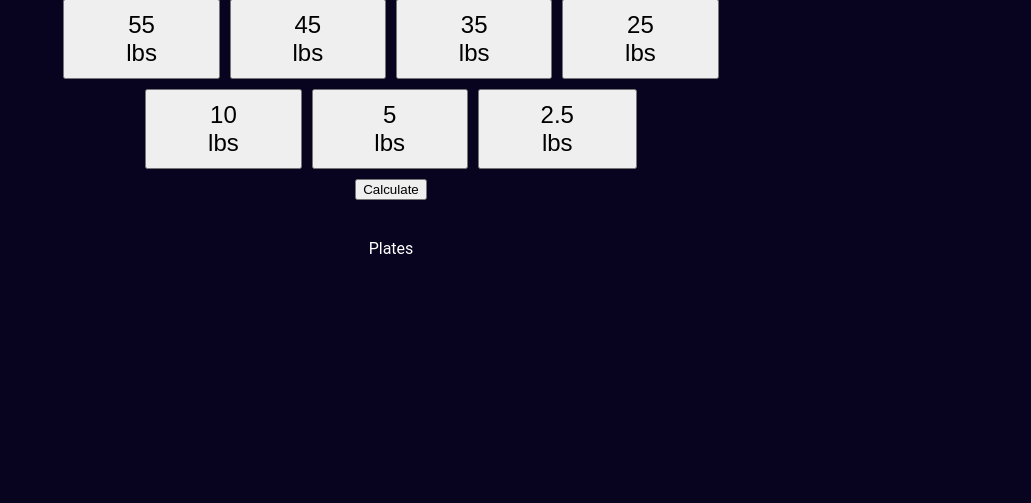
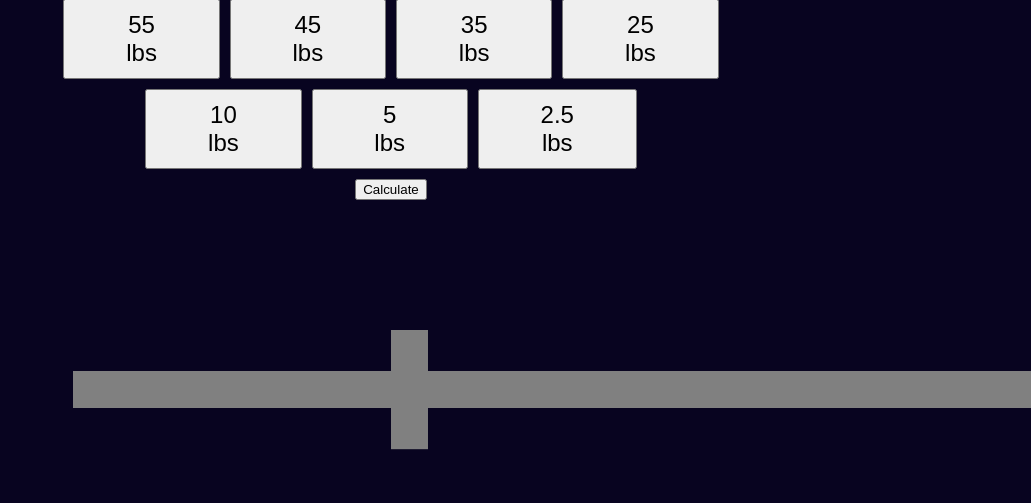
Before and after one commit to N-Smith-00/Plate-calculator, a Flask app: page / in a window 1280 px wide. Shown: the part 566-1069 px from the top of the page, without its empty margins (249-1280 px from the left). Before the commit the page ends 820 px from the top, so only its background shows below. Run offline with Flask 3, Linux system fonts and the light colour scheme.

Commit message:
Enhance layout for output display; add styling for output and plate display elements

```diff
--- a/static/styles/main.css
+++ b/static/styles/main.css
@@ -171,3 +171,30 @@ input[type=number] {
     font-weight: bold;
     color: white;
 }
+
+.output-wrapper{
+    display: flex;
+    flex-direction: column;
+    justify-content: center;
+    align-items: center;
+    gap: 10px;
+    width: 50%;
+}
+
+.display-wrapper {
+    position: relative;
+    width: 50%;
+}
+
+.bar-display {
+    position: absolute;
+    width: 100%;
+    justify-content: center;
+}
+
+.plate-display {
+    position: absolute;
+    right: 50%;
+    display: flex;
+    flex-direction: row-reverse;
+}
--- a/templates/main.html
+++ b/templates/main.html
@@ -49,8 +49,11 @@
             <div class="output-wrapper">
                 <p class="error-message" id="error-message"></p>
                 <div class="output-plate-wrapper">
-                    <p class="output-label">Plates</p>
                     <div class="plate-list" id="plate-list"></div>
+                    <div class="display-wrapper">
+                        <img src="{{ url_for('static',filename='images/bar.webp') }}" class="bar-image">
+                        <div class="plate-display-wrapper"></div>
+                    </div>
                 </div>
             </div>
         </div>
```
Also changed, not shown: static/images/bar.webp (added).
